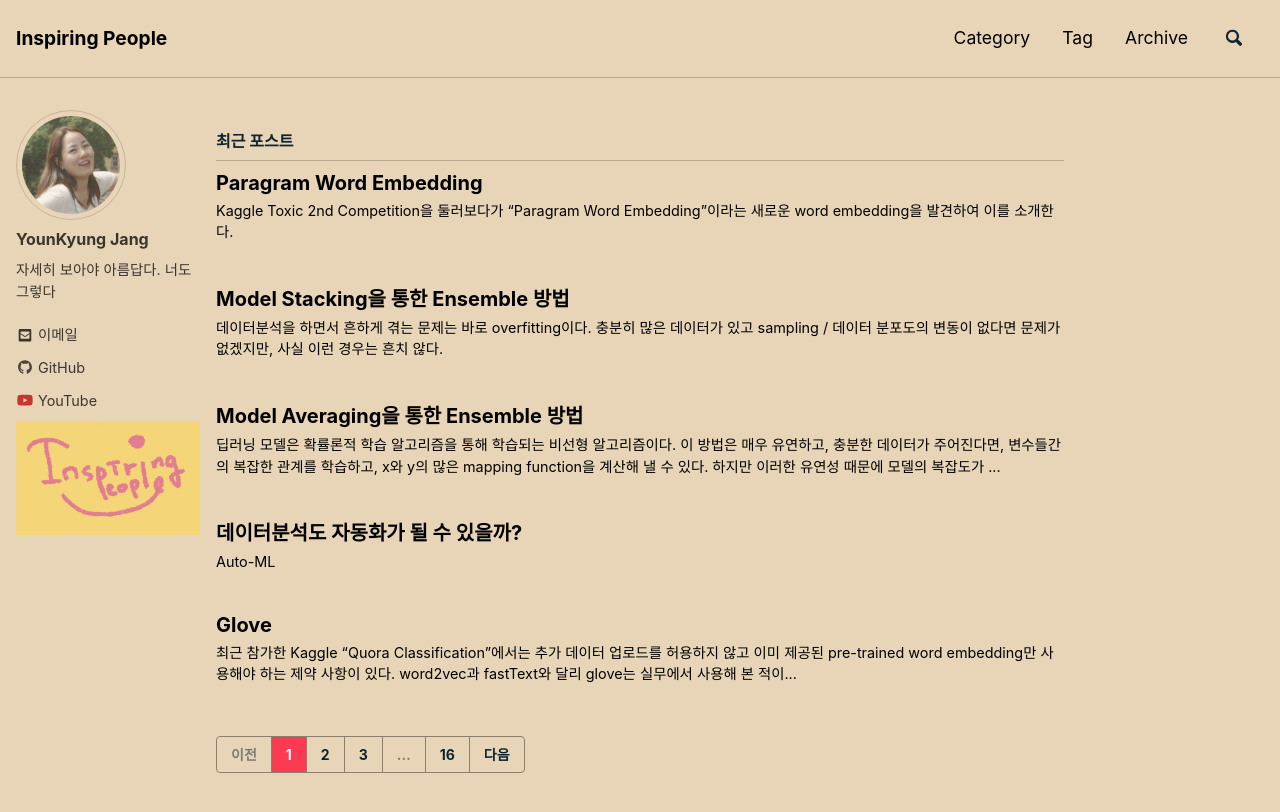
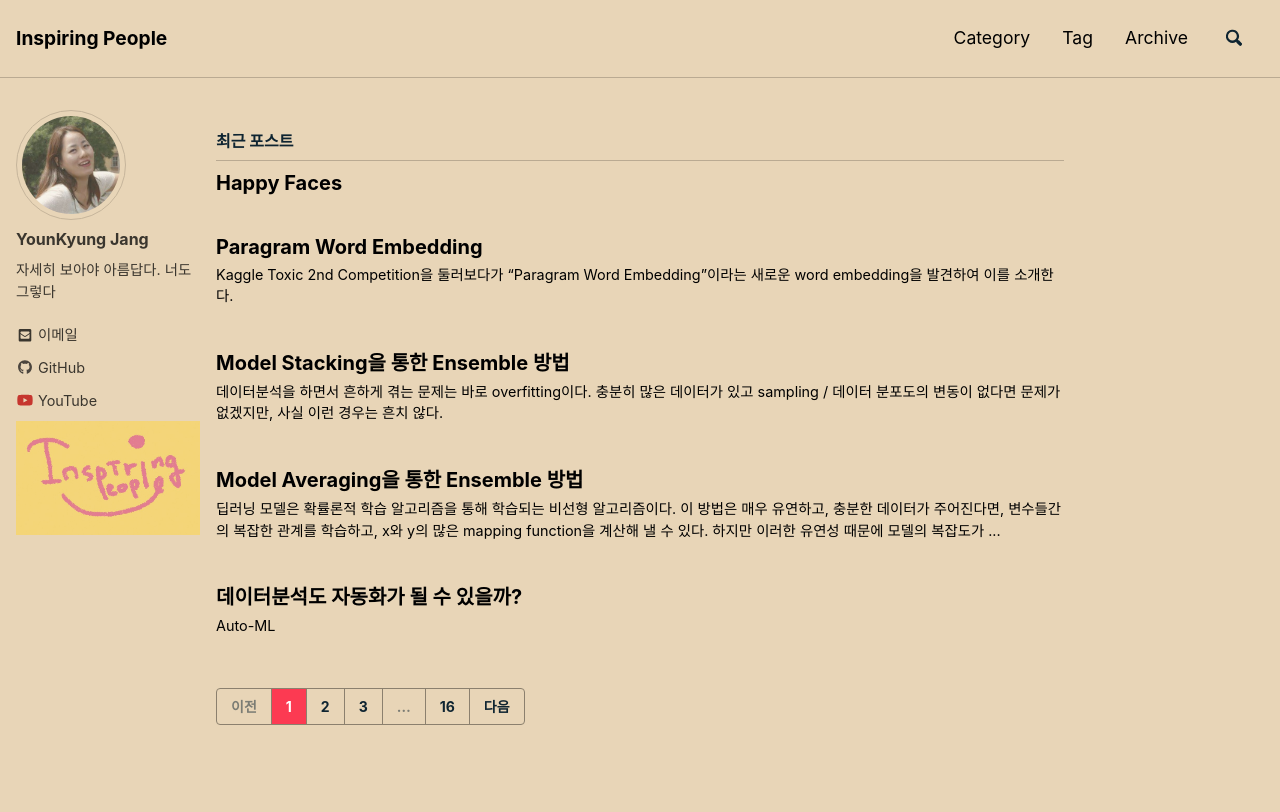
Before and after one commit to InspiringPeople/InspiringPeople.github.io, a Jekyll site: the page built from index.html, in a window 1280 px wide and 900 px high. Shown: the top 812 px of the window. Built offline with Jekyll 4.4.1, drawn with Linux system fonts in a browser that asks for light colours; nearby versions of some CDN libraries; the list of posts is cut into pages by our own code; part of the change alters nothing that is shown.

Commit message:
happyfaces

````diff
--- /dev/null
+++ b/_posts/2019-05-20-MyHappyfaces.md
@@ -0,0 +1,371 @@
+---
+title: Happy Faces
+category: Data Analysis
+tags: [AI for Art, Creative AI, EigenFace]
+
+---
+
+------
+
+
+
+AI가 인간을 이해하는데 도움을 줄 수 있을까. 사회가 정의한 '행복'이라는 것은 무엇일까. 또한 그것은 우리가 볼 수 있는 유형의 것으로 표현될 수 있을까.라는 질문들로 시작된, Creative AI 첫번째 프로젝트이다.
+<br>
+우선 많은 사람들의 행복한 (웃는) 이미지들을 모아서 'Happy Eigen Face'를 만들었다. 그리고 새로운 얼굴 표정이 입력되면 이 얼굴이 'Happy Eigen Face'로 투영해가는 과정을 표현했다. 한 사람의 감정이 사회의 감정으로 투영해 가는 과정을 그린 것이다. 너와 내가 다르게 보일지라도 우리는 어떤 공통된 모습이 있고, 그 지점으로부터 모두 연결될 수 있다는 메시지를 주고 싶었다. 사람이 아니라서, 동떨어진 시선으로 볼 수 있는 AI라서, 그것으로부터 제공된 '공통요소, 동질감'이라는 것은 어쩌면 가끔 쿨하게 받아들여질 수 있지 않을까.
+<br>
+아래에 작업한 모델링 관련 소스 코드와 완성된 영상이 공유한다. 작업은 모두연 DLC 3기 전도희님, 곽현일님과 같이 작업하였고, 나는 모델링 부분을, 두 분은 전처리와 시각화 부분을 맡아주셨다.(시각화 부분 짱, 나도 저렇게 언젠간 interactive한 시각화를 해보고 싶다.) 어쩌면 작업 전, 후에 의도했던 결들이 조금씩 달라졌을지 모르지만, 사람을 돕는 AI라는 주제는 여전히 같다. 프로젝트 팀원분들 모두 적극적이고 아이디어가 샘솟아서 작업하면서 너무 즐거웠다.
+
+------
+
+우선 모델링 결과로 나온 이미지를 interactive하게 시각화한 데모 영상을 먼저 보자.  원래는 마우스 훨이나 키보드 입력에 따라 동적으로 움직이는데, 영상에는 일부만 표현됨 (클릭 시 동영상 재생).
+
+[![youANDI](http://img.youtube.com/vi/opERqW2Jx8Q/0.jpg)](http://www.youtube.com/watch?v=opERqW2Jx8Q "happy")
+
+------
+
+이제 모델링 부분 공유 시작.
+사회가 정의한 행복을 표현하기 위해 우선 아래 링크의 Open dataset에서 얼굴 사진을 획득하고 웃는 얼굴만 사용하기 위해 Face_Emotion_Detecion이라는 Pre-trained Model을 사용하였다
+
+[Dataset : scikit learn open data set 10명의 다양한 표정 데이터 400장 보유](https://scikit-learn.org/0.19/modules/generated/sklearn.datasets.fetch_olivetti_faces.html#sklearn.datasets.fetch_olivetti_faces)
+
+[Pre-trained Model : Face_emotion_detection model](https://scikit-learn.org/0.19/modules/generated/sklearn.datasets.fetch_olivetti_faces.html#sklearn.datasets.fetch_olivetti_faces
+https://github.com/jalajthanaki/Facial_emotion_recognition_using_Keras)
+
+------
+
+작업순서
+
+- Pretraining 된 face emotion model을 이용하여 data set 중 happy로 라벨링된 표정 사진만 추출
+- 10명의 총 400장 사진 중 108장이 추출됨
+- 108장의 happy한 표정 데이터에 대한 eigen face를 도출하여 2차원으로 표현 (AI로 표현되는 Happy face)
+- Happy로 대표되는 eigen face에 나/나의 얼굴은 어떻게 투영될 것인가?
+- Input 이미지가 Eigen face에 투영되는 과정을 weight를 변화시켜가며 표현
+
+
+
+
+```python
+# -*- coding: utf-8 -*-
+
+import cv2
+import numpy as np
+from keras.models import load_model
+import sys
+
+##Satart Section
+''' Keras took all GPU memory so to limit GPU usage, I have add those lines'''
+
+import tensorflow as tf
+from keras.backend.tensorflow_backend import set_session
+
+config = tf.ConfigProto()
+config.gpu_options.per_process_gpu_memory_fraction = 0.1
+set_session(tf.Session(config=config))
+''' Keras took all GPU memory so to limit GPU usage, I have add those lines'''
+## End section
+
+import tensorflow.keras
+from keras.preprocessing import image
+from keras.applications.imagenet_utils import decode_predictions, preprocess_input
+from keras.models import Model
+```
+
+    Using TensorFlow backend.
+
+
+데이터 셋 다운로드
+
+
+```python
+from sklearn.datasets import fetch_olivetti_faces
+from sklearn.decomposition import PCA
+import matplotlib.pyplot as plt
+import numpy as np
+faces_all = fetch_olivetti_faces()
+
+
+```
+
+Face_emotion_detection을 위해 pre-trained된 모델과 xml 파일 다운로드해서 colab에 업로드 & 로딩
+
+
+```python
+
+faceCascade = cv2.CascadeClassifier('haarcascade_frontalface_alt2.xml')
+
+model = load_model('model_5-49-0.62.hdf5')
+
+
+
+
+```
+
+    WARNING:tensorflow:From /usr/local/lib/python3.6/dist-packages/tensorflow/python/framework/op_def_library.py:263: colocate_with (from tensorflow.python.framework.ops) is deprecated and will be removed in a future version.
+    Instructions for updating:
+    Colocations handled automatically by placer.
+    WARNING:tensorflow:From /usr/local/lib/python3.6/dist-packages/keras/backend/tensorflow_backend.py:3445: calling dropout (from tensorflow.python.ops.nn_ops) with keep_prob is deprecated and will be removed in a future version.
+    Instructions for updating:
+    Please use `rate` instead of `keep_prob`. Rate should be set to `rate = 1 - keep_prob`.
+    WARNING:tensorflow:From /usr/local/lib/python3.6/dist-packages/tensorflow/python/ops/math_ops.py:3066: to_int32 (from tensorflow.python.ops.math_ops) is deprecated and will be removed in a future version.
+    Instructions for updating:
+    Use tf.cast instead.
+
+
+    /usr/local/lib/python3.6/dist-packages/keras/engine/saving.py:327: UserWarning: Error in loading the saved optimizer state. As a result, your model is starting with a freshly initialized optimizer.
+      warnings.warn('Error in loading the saved optimizer '
+
+
+
+```python
+
+model.summary()
+```
+
+    _________________________________________________________________
+    Layer (type)                 Output Shape              Param #
+    =================================================================
+    conv2d_1 (Conv2D)            (None, 64, 48, 48)        640
+    _________________________________________________________________
+    dropout_1 (Dropout)          (None, 64, 48, 48)        0
+    _________________________________________________________________
+    max_pooling2d_1 (MaxPooling2 (None, 64, 24, 24)        0
+    _________________________________________________________________
+    conv2d_2 (Conv2D)            (None, 128, 24, 24)       204928
+    _________________________________________________________________
+    dropout_2 (Dropout)          (None, 128, 24, 24)       0
+    _________________________________________________________________
+    max_pooling2d_2 (MaxPooling2 (None, 128, 12, 12)       0
+    _________________________________________________________________
+    conv2d_3 (Conv2D)            (None, 512, 12, 12)       590336
+    _________________________________________________________________
+    dropout_3 (Dropout)          (None, 512, 12, 12)       0
+    _________________________________________________________________
+    max_pooling2d_3 (MaxPooling2 (None, 512, 6, 6)         0
+    _________________________________________________________________
+    conv2d_4 (Conv2D)            (None, 512, 6, 6)         2359808
+    _________________________________________________________________
+    dropout_4 (Dropout)          (None, 512, 6, 6)         0
+    _________________________________________________________________
+    max_pooling2d_4 (MaxPooling2 (None, 512, 3, 3)         0
+    _________________________________________________________________
+    flatten_1 (Flatten)          (None, 4608)              0
+    _________________________________________________________________
+    dense_1 (Dense)              (None, 256)               1179904
+    _________________________________________________________________
+    dropout_5 (Dropout)          (None, 256)               0
+    _________________________________________________________________
+    dense_2 (Dense)              (None, 512)               131584
+    _________________________________________________________________
+    dropout_6 (Dropout)          (None, 512)               0
+    _________________________________________________________________
+    dense_3 (Dense)              (None, 7)                 3591
+    =================================================================
+    Total params: 4,470,791
+    Trainable params: 4,470,791
+    Non-trainable params: 0
+    _________________________________________________________________
+
+
+Pre-trained 모델을 사용하여 새로운 얼굴 사진이 들어오면 다음 7가지 감정 중 하나로 라벨링한다.
+- 'angry', 'disgust', 'fear', 'happy', 'sad', 'surprise' ,'neutral'
+
+
+```python
+def test_image(addr):
+    target = ['angry','disgust','fear','happy','sad','surprise','neutral']
+    font = cv2.FONT_HERSHEY_SIMPLEX
+    faces = addr
+    faces = cv2.resize(faces,(48,48))
+    faces = faces.reshape(1, 1,faces.shape[0],faces.shape[1])
+
+    result = target[np.argmax(model.predict(faces))]
+
+    #print(result)
+    return result
+
+```
+
+
+```python
+print(len(faces_all.images))
+
+h_imgs=[]
+h_data=[]
+for i in range(len(faces_all.images)):
+  if(test_image(faces_all.images[i])=='happy'):
+    h_imgs.append(faces_all.images[i])
+    h_data.append(faces_all.data[i])
+```
+
+    400
+
+
+
+```python
+print(len(h_imgs))
+```
+
+    108
+
+
+모델을 이용하여 happy로 라벨링 된 이미지 확인
+전체 400장 얼굴 사진 중 108장의 얼굴이 Happy로 라벨링되었고, 이 사진들을 확인해본다.
+
+
+```python
+
+
+N = 10
+M = 10
+fig = plt.figure(figsize=(10, 10))
+plt.subplots_adjust(top=1, bottom=0, hspace=0, wspace=0.05)
+for i in range(N):
+    for j in range(M):
+        k = i * M + j
+        ax = fig.add_subplot(N, M, k+1)
+        ax.imshow(h_imgs[k], cmap=plt.cm.bone)
+        ax.grid(False)
+        ax.xaxis.set_ticks([])
+        ax.yaxis.set_ticks([])
+
+plt.tight_layout()
+plt.show()
+```
+
+
+![png](/assets/img/output_14_0.png)
+
+
+위 108장에 대한 Happy Face를 표현하는 주성분을 파악하기 위해 2개로 PCA 분석 진행한다
+
+
+```python
+from sklearn.decomposition import PCA
+pca3 = PCA(n_components=2)
+X3 = h_data
+W3 = pca3.fit_transform(X3)
+X32 = pca3.inverse_transform(W3)
+```
+
+주성분으로 각 표정 데이터를 근사화 시키고 이미지를 저장함
+
+
+```python
+N = 10
+M = 10
+fig = plt.figure(figsize=(10, 10))
+plt.subplots_adjust(top=1, bottom=0, hspace=0, wspace=0.05)
+for i in range(N):
+    for j in range(M):
+        k = i * M + j
+        ax = fig.add_subplot(N, M, k+1)
+        ax.imshow(X32[k].reshape(64, 64), cmap=plt.cm.bone)
+        #cv2.imwrite(str(i)+'_'+str(j)+'_happy_common.jpg', X32[k].reshape(64, 64)*255)
+        ax.grid(False)
+        ax.xaxis.set_ticks([])
+        ax.yaxis.set_ticks([])
+#plt.suptitle("PCA : Happy faces")
+plt.tight_layout()
+plt.show()
+```
+
+
+![png](/assets/img/output_18_0.png)
+
+
+
+```python
+pca3.mean_.shape
+```
+
+
+
+
+    (4096,)
+
+
+
+주성분으로 표현된 eigen face, 여기서는 100장의 happy face를 대표하는 얼굴과 각 주성분 PCA1, PCA2의 이미지를 확인한다
+
+
+```python
+face_mean = pca3.mean_.reshape(64, 64)
+face_p1 = pca3.components_[0].reshape(64, 64)
+face_p2 = pca3.components_[1].reshape(64, 64)
+
+plt.subplot(131)
+plt.imshow(face_mean, cmap=plt.cm.bone)
+plt.grid(False)
+plt.xticks([])
+plt.yticks([])
+plt.title("Mean Face")
+plt.subplot(132)
+plt.imshow(face_p1, cmap=plt.cm.bone)
+
+plt.grid(False)
+plt.xticks([])
+plt.yticks([])
+plt.title("PCA 1")
+plt.subplot(133)
+plt.imshow(face_p2, cmap=plt.cm.bone)
+plt.grid(False)
+plt.xticks([])
+plt.yticks([])
+plt.title("PCA 2")
+plt.show()
+```
+
+
+![png](/assets/img/output_21_0.png)
+
+
+mean_face, pca1_face, pca2_face 저장
+
+
+```python
+cv2.imwrite('mean_face.jpg', face_mean*255)
+cv2.imwrite('p1_face.jpg', face_p1*255)
+cv2.imwrite('p2_face.jpg', face_p2*255)
+```
+
+
+
+
+    True
+
+
+
+
+```python
+face_mean.shape
+```
+
+
+
+
+    (64, 64)
+
+
+
+특정 인물의 사진을 happy eigen face로 투영해가는 과정
+- happy face 얼굴 중 0번째 얼굴을 특정 인물이라고 가정
+- 특정 인물 -> happy eigen face 변화를 50개 레벨로 세분화해서 표현
+- 각 이미지의 가로/세로 padding을 2씩 넣어서 저장
+
+
+```python
+plt.imshow(h_imgs[0], cmap=plt.cm.bone)
+cv2.imwrite('org.jpg', h_imgs[0]*255)
+```
+
+
+
+
+    True
+
+
+
+
+![png](/assets/img/transfer.png)
+
+------
````
Also changed, not shown: _posts/2016-09-09-jusum.md (+2 -0 lines), assets/img/output_14_0.png (added), assets/img/output_18_0.png (added), assets/img/output_21_0.png (added), assets/img/output_26_1.png (added), assets/img/output_28_1.png (added), assets/img/transfer.png (added).
